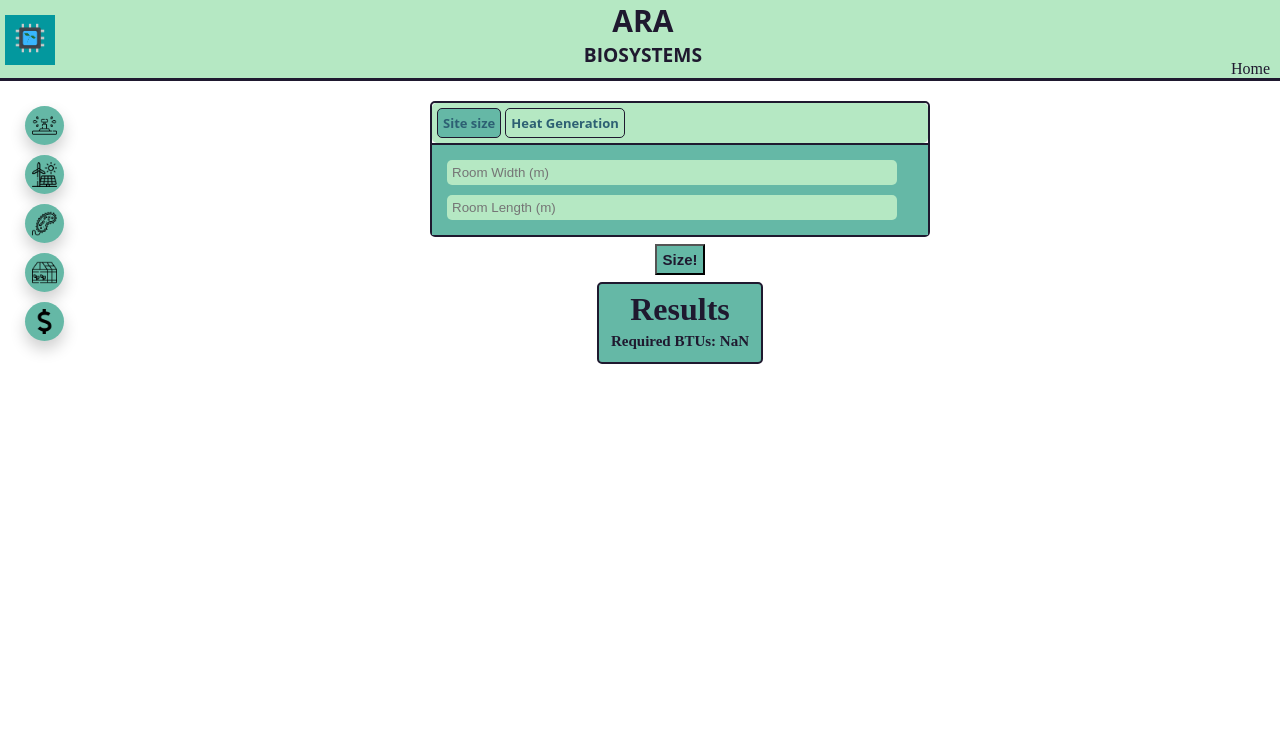
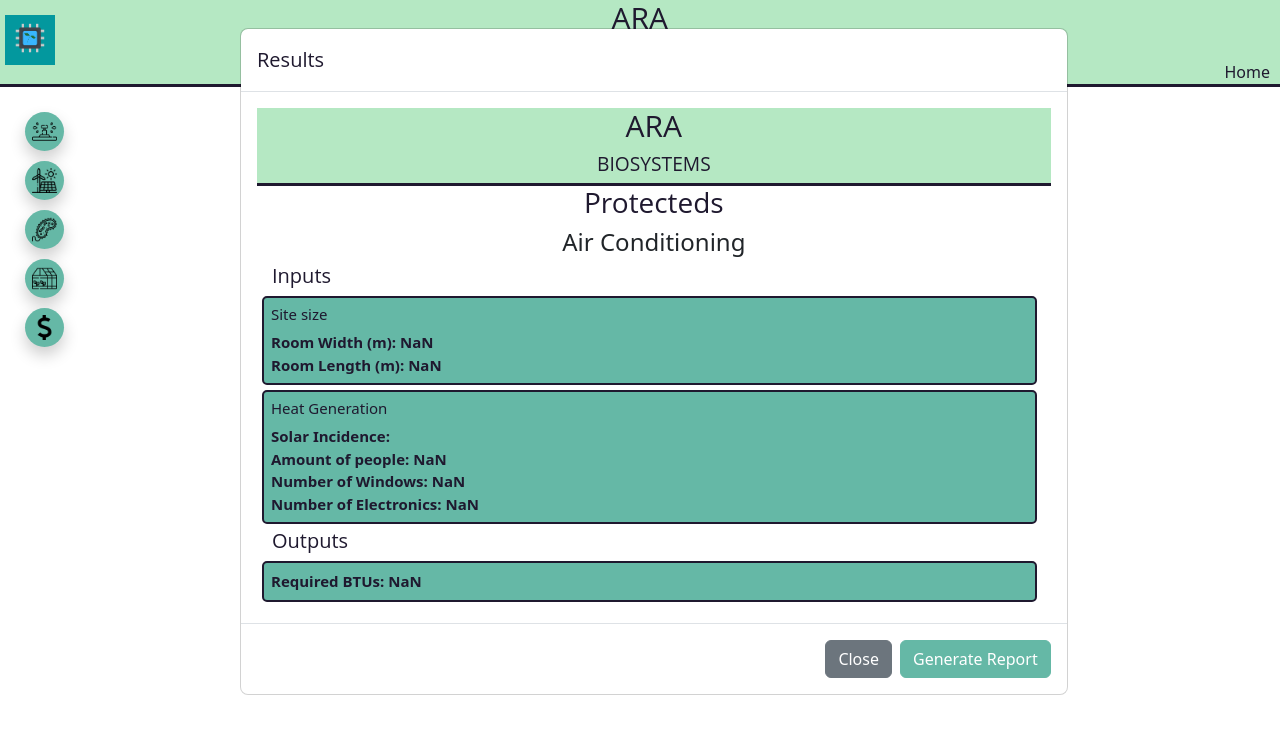
Before and after one commit to GustavoSantiago113/Guyri, a plain HTML site: page Versão 2/Algortimos/Ar_Condicionado.html in a window 1280 px wide. Both pictures are taken after a click on the button "Size!". Drawn offline with nearby package versions, Linux system fonts and the light colour scheme.

Commit message:
Report Ar Condicionado

```diff
--- a/Versão 2/Algortimos/Ar_Condicionado.html
+++ b/Versão 2/Algortimos/Ar_Condicionado.html
@@ -6,7 +6,9 @@
         <link rel="icon" href="Icones/Logotipo 2.png">
         <link rel="stylesheet" type="text/css" href="style.css">
         <script src="functions.js"></script>
-        <script src="https://cdn.jsdelivr.net/npm/chart.js"></script>
+        <script src="https://cdnjs.cloudflare.com/ajax/libs/html2pdf.js/0.10.1/html2pdf.bundle.min.js" integrity="sha512-GsLlZN/3F2ErC5ifS5QtgpiJtWd43JWSuIgh7mbzZ8zBps+dvLusV+eNQATqgA/HdeKFVgA5v3S/cIrLF7QnIg==" crossorigin="anonymous" referrerpolicy="no-referrer"></script>
+        <link href="https://cdn.jsdelivr.net/npm/bootstrap@5.2.3/dist/css/bootstrap.min.css" rel="stylesheet" integrity="sha384-rbsA2VBKQhggwzxH7pPCaAqO46MgnOM80zW1RWuH61DGLwZJEdK2Kadq2F9CUG65" crossorigin="anonymous">
+        <script src="https://cdn.jsdelivr.net/npm/bootstrap@5.2.3/dist/js/bootstrap.bundle.min.js" integrity="sha384-kenU1KFdBIe4zVF0s0G1M5b4hcpxyD9F7jL+jjXkk+Q2h455rYXK/7HAuoJl+0I4" crossorigin="anonymous"></script>
     </head>
     <header class="header">
         <img class="logo_header" src="Icones/Logotipo 2.png">
@@ -93,7 +95,6 @@
 
                         <div class="tab_pane" id="car" style="display: none;">
                             <h5 style="background-color: #65b8a6;">Solar Incidence:</h5>
-                            <br>
                             <input type="radio" name="local" id="M/T"><span>Morning/Afternoon</span>
                             <br><input type="radio" name="local" id="Diatodo"><span>All day</span>
                             <br><input type="radio" name="local" id="Nenhuma"><span>None</span>
@@ -105,45 +106,107 @@
                     </div>
                 </div>
 
-                <button class="result" onclick="DimensionarArCondicionado('minhaDiv');">
+                <button class="result" onclick="DimensionarArCondicionado('minhaDiv');"  data-bs-toggle="modal" data-bs-target="#exampleModal">
                     Size!
                 </button>
-
-                <div class="boxresults" id="minhaDiv" style="display: none;">
-                    <center><div class="titresp">Results</div></center>
-                    <div class="respostas">Required BTUs: <span id="BTU"></span></div>
-                </div>
 
             </div>
 
             <div>
 
             </div>
+
         </div>
+
+        <div class="modal fade" id="exampleModal" data-bs-backdrop="static" data-bs-keyboard="false" tabindex="-1" aria-labelledby="staticBackdropLabel" aria-hidden="true">
+            <div class="modal-dialog modal-dialog-scrollable">
+                <div class="modal-content">
+                    <div class="modal-header">
+                    <h5 class="modal-title">Results</h5>
+                    </div>
+                    <div class="modal-body">
+                        <div id="report">
+                            <div class="header_report">
+                                    <h1 style="background-color: #b5e8c3; font-size: 30px;">ARA</h1>
+                                    <h3 style="background-color: #b5e8c3; font-size: larger;">BIOSYSTEMS</h3>
+                            </div>
+                            <div>
+                                <div class="subtitle_report">
+                                    <h3>Protecteds</h3>
+                                    <h4>Air Conditioning</h4>
+                                </div>
+                                <h5 style="padding-left: 15px;">Inputs</h5>
+                                <div class="box_report">
+                                    <h6 style="background-color: #65b8a6;font-size: 15px;">Site size</h6>
+                                    <span>Room Width (m): </span><span id="LaReport"></span>
+                                    <br><span>Room Length (m): </span><span id="CaReport"></span>
+                                </div>
+                                <div class="box_report">
+                                    <h6 style="background-color: #65b8a6;font-size: 15px;">Heat Generation</h6>
+                                    <span>Solar Incidence: </span><span id="localReport"></span>
+                                    <br><span>Amount of people: </span><span id="QpReport"></span>
+                                    <br><span>Number of Windows: </span><span id="NjReport"></span>
+                                    <br><span>Number of Electronics: </span><span id="NeReport"></span>
+                                </div>
+                                <h5 style="padding-left: 15px;">Outputs</h5>
+                                <div class="box_report">
+                                    <span>Required BTUs: </span><span id="BTU"></span>
+                                </div>
+                            </div>
+                        </div>
+                    </div>
+                    <div class="modal-footer">
+                    <button type="button" class="btn btn-secondary" data-bs-dismiss="modal">Close</button>
+                    <button type="button" class="btn btn-primary" onclick="GenerateReport()">Generate Report</button>
+                    </div>
+                </div>
+            </div>
+        </div>
+
         </body>
         <script>
+            function GenerateReport(){
+
+                const element = document.getElementById('report');
+                var opt = {
+                    filename:     "ARA_Biosystems_AirConditioning.pdf" ,
+                    image:        { type: 'jpeg', quality: 1 },
+                    margin:        [top = 0, left = 0, bottom = 0, right = 0],
+                    html2canvas:    {height: 800}
+                };
+
+                html2pdf(element, opt)
+
+            }
             function DimensionarArCondicionado(el){
-                document.getElementById(el).style.display = "block";
 
                 var La = parseFloat(document.getElementById('La').value);
+                document.getElementById('LaReport').innerHTML = La;
                 var Ca = parseFloat(document.getElementById('Ca').value);
+                document.getElementById('CaReport').innerHTML = Ca;
                 var Area = La*Ca;
 
                 var Qp = parseFloat(document.getElementById('Qp').value);
+                document.getElementById('QpReport').innerHTML = Qp;
                 var Ne = parseFloat(document.getElementById('Ne').value);
+                document.getElementById('NeReport').innerHTML = Ne;
                 var Nj = parseFloat(document.getElementById('Nj').value);
+                document.getElementById('NjReport').innerHTML = Nj;
 
                 if (document.getElementById("M/T").checked)
                 {
                     var Inc = 400;
+                    document.getElementById('localReport').innerHTML = "Morning / Afternoon";
                 }
                 else if(document.getElementById("Diatodo").checked)
                 {
                     var Inc = 800;
+                    document.getElementById('localReport').innerHTML = "All day";
                 }
                 else if(document.getElementById("Nenhuma").checked)
                 {
                     var Inc = 0;
+                    document.getElementById('localReport').innerHTML = "None";
                 }
 
                 var BTU = Inc + Area*600 + Qp*600 + Ne*600 + Nj*300;
```
